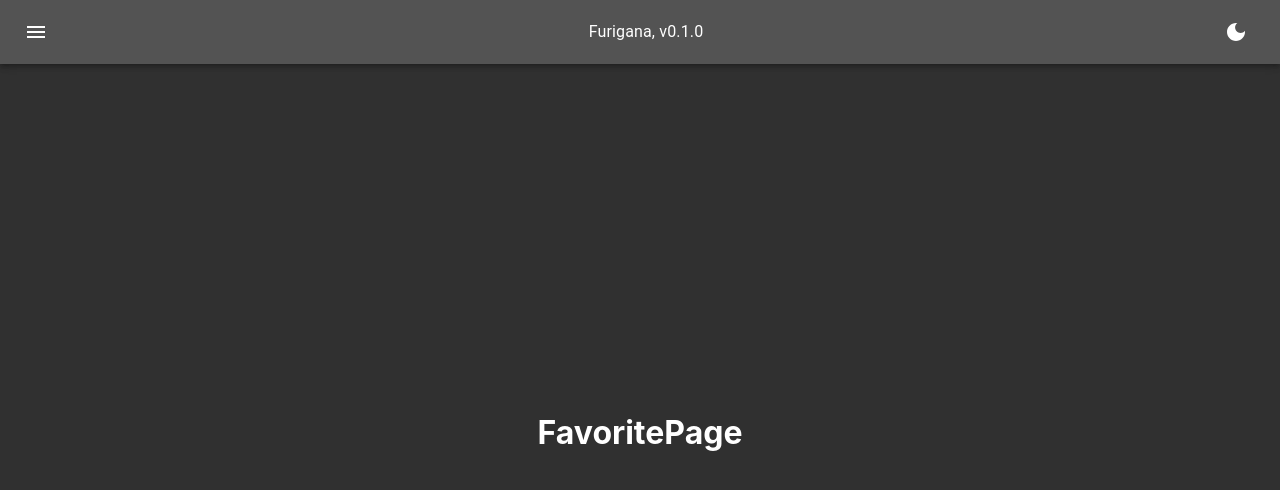
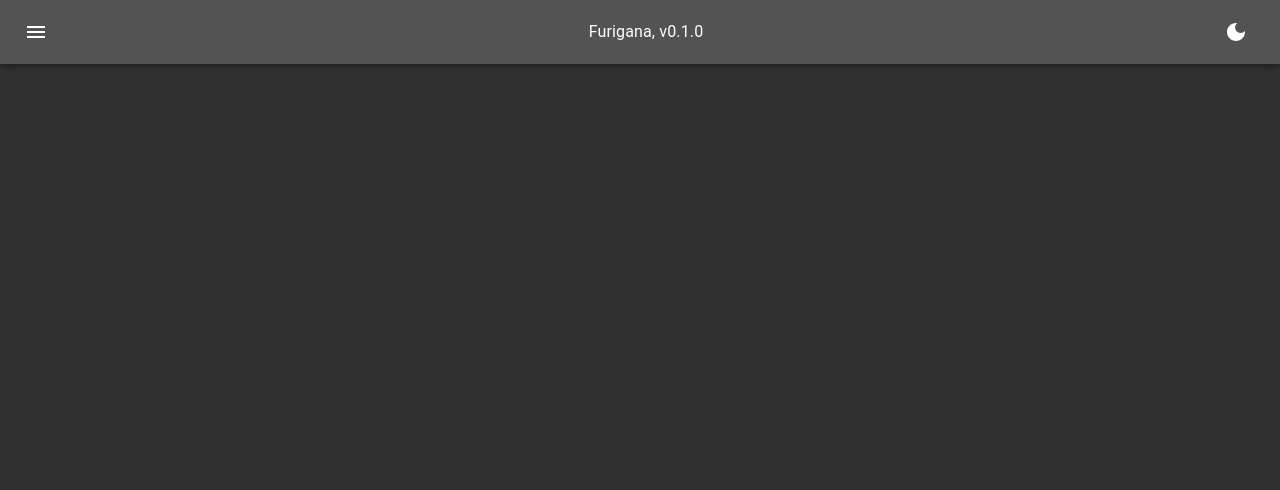
Before and after one commit to quantumsnowball/furigana, a Next.js app: page /favorite in a window 1280 px wide. Shown: the top 490 px of the page. Built offline with nearby package versions, Linux system fonts and the light colour scheme.

Commit message:
feat: saved and showed favorites on favorite page

```diff
--- /dev/null
+++ b/components/Page/Favorite/Summary.tsx
@@ -0,0 +1,19 @@
+import { Typography } from "@mui/material"
+import { Content } from "../../../types/content"
+
+
+interface SummaryProps {
+  content: Content
+}
+
+function Summary({ content: { title, items } }: SummaryProps) {
+  return (
+    <Typography
+      variant='h4'
+    >
+      {title}
+    </Typography>
+  )
+
+}
+export default Summary
--- a/components/Page/Favorite/index.tsx
+++ b/components/Page/Favorite/index.tsx
@@ -1,8 +1,23 @@
+import { styled, } from "@mui/material"
+import { useSelector } from "react-redux"
+import { RootState } from "../../../redux/store"
+import { Content } from "../../../types/content"
+import { Overflow, Stretch } from "../../styled/containers"
+import Summary from "./Summary"
+
+
+const ContentDiv = styled(Overflow(Stretch('div')))`
+`
+
 function Favorite() {
+  const favorites = useSelector((s: RootState) => s.favorite.items)
+
   return (
-    <div>
-      <h1>FavoritePage</h1>
-    </div>
+    <ContentDiv id='content-ctn'>
+      {Object.values(favorites).map((content: Content) =>
+        <Summary key={content.title} content={content} />
+      )}
+    </ContentDiv>
   )
 }
 
```
